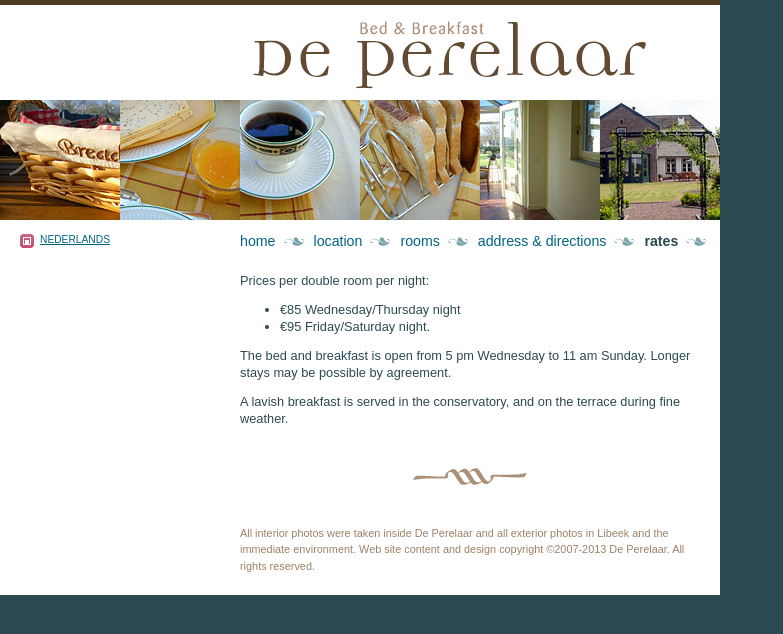
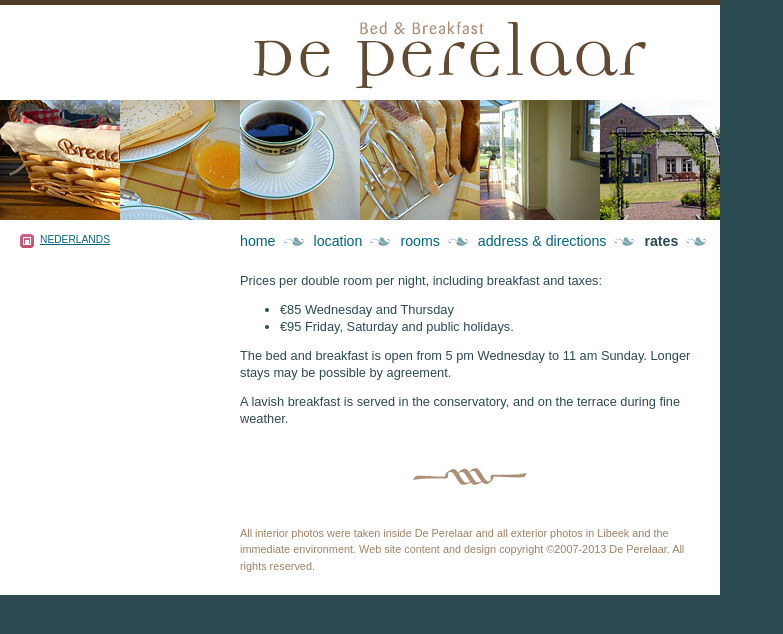
Before and after one commit to libeek/libeek.github.com, a Jekyll site: the page built from perelaar/tarieven_en.html, in a window 1280 px wide. Shown: the top 634 px of the page, without its empty margins (0-783 px from the left). Built offline with Jekyll 4.4.1, drawn with Linux system fonts in a browser that asks for light colours.

Commit message:
Add holidays

```diff
--- a/perelaar/tarieven_en.html
+++ b/perelaar/tarieven_en.html
@@ -5,10 +5,10 @@ title: Rates
 
 <p id="photos"><img src="foto/bread.jpg"><img src="foto/juice.jpg"><img src="foto/coffee.jpg"><img src="foto/toast.jpg"><img src="foto/hall.jpg"><img src="foto/conservatory.jpg"></p>
 
-<p>Prices per double room per night:</p>
+<p>Prices per double room per night, including breakfast and taxes:</p>
 <ul>
-<li>€85 Wednesday/Thursday night</li>
-<li>€95 Friday/Saturday night.</li>
+<li>€85 Wednesday and Thursday</li>
+<li>€95 Friday, Saturday and public holidays.</li>
 </ul>
 
 <p>The bed and breakfast is open from 5 pm Wednesday to 11 am Sunday. Longer stays may be possible by agreement.</p>
```
